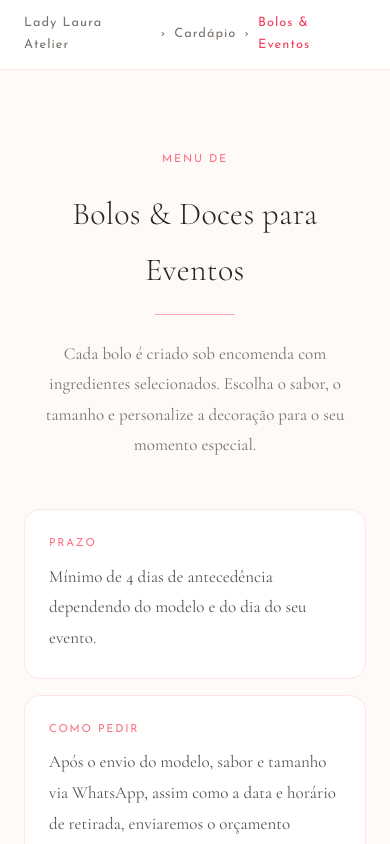
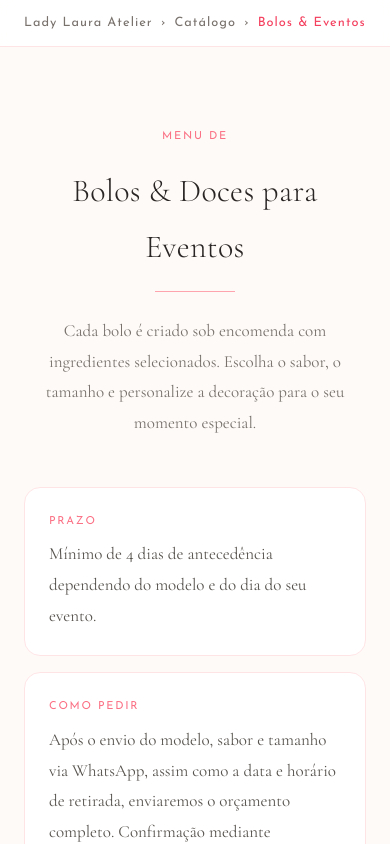
Before and after one commit to murillosezerino/ladylauraatelier, a Next.js app: page /cardapio/bolos in a window 390 px wide. Shown: the top 844 px of the page. Built offline with nearby package versions, Linux system fonts and the light colour scheme.

Commit message:
fix: carrossel bolos com HorizontalScroll + breadcrumb catálogo

```diff
--- a/app/cardapio/bolos/page.tsx
+++ b/app/cardapio/bolos/page.tsx
@@ -3,7 +3,8 @@ import Link from "next/link";
 import { bolosData } from "@/lib/catalog-data";
 import ImageCarousel from "@/components/ImageCarousel";
 import ProductImage from "@/components/ProductImage";
-import ScrollReveal from "@/components/ScrollReveal"
+import HorizontalScroll from "@/components/HorizontalScroll";
+import ScrollReveal from "@/components/ScrollReveal";
 
 const wppBase = "https://wa.me/5512997973143?text=";
 
@@ -46,13 +47,14 @@ export default function BolosPage() {
 
   return (
     <main className="min-h-screen bg-[#fdfaf7] text-stone-800">
+      <ScrollReveal />
 
       {/* BREADCRUMB */}
       <div className="sticky top-0 z-40 bg-white/90 backdrop-blur border-b border-rose-100">
         <div className="max-w-6xl mx-auto px-6 py-3 flex items-center gap-2 text-stone-500" style={{ fontFamily: 'var(--font-josefin)', fontSize: '0.8rem', letterSpacing: '0.08em' }}>
           <Link href="/" className="hover:text-rose-500 transition-colors">Lady Laura Atelier</Link>
           <span>›</span>
-          <Link href="/#cardapio" className="hover:text-rose-500 transition-colors">Cardápio</Link>
+          <Link href="/#catalogo" className="hover:text-rose-500 transition-colors">Catálogo</Link>
           <span>›</span>
           <span className="text-rose-500">Bolos & Eventos</span>
         </div>
@@ -79,7 +81,7 @@ export default function BolosPage() {
             { label: "Pagamento",  texto: intro.pagamento },
             { label: "Retirada",   texto: intro.retirada },
           ].map((item) => (
-            <div key={item.label} className="bg-white border border-rose-100 rounded-2xl p-6">
+            <div key={item.label} className="reveal bg-white border border-rose-100 rounded-2xl p-6">
               <p className="label-caps text-rose-400 mb-2">{item.label}</p>
               <p className="text-stone-600">{item.texto}</p>
             </div>
@@ -124,9 +126,9 @@ export default function BolosPage() {
 
         {/* Carrossel de sabores */}
         <p className="label-caps text-stone-400 mb-6">Deslize para ver todos os sabores →</p>
-        <div className="scroll-row">
+        <HorizontalScroll>
           {bolosFestivos.sabores.map((s) => (
-            <div key={s.nome} className="scroll-card w-72 bg-white border border-rose-100 rounded-2xl overflow-hidden hover:shadow-md transition-shadow flex flex-col">
+            <div key={s.nome} className="flex-none w-72 bg-white border border-rose-100 rounded-2xl overflow-hidden hover:shadow-md transition-shadow flex flex-col">
               <div className="relative">
                 <ProductImage src={FOTOS[s.nome] ?? ""} alt={s.nome} fallbackEmoji="🎂" />
                 {s.badge === "best-seller" && (
@@ -148,7 +150,7 @@ export default function BolosPage() {
               </div>
             </div>
           ))}
-        </div>
+        </HorizontalScroll>
       </section>
 
       {/* BOLOS BUTTERCREAM */}
@@ -199,9 +201,8 @@ export default function BolosPage() {
 
           {/* Carrossel de estilos */}
           <p className="label-caps text-stone-400 mb-6">Estilos de decoração</p>
-          <div className="scroll-row">
-            {/* Macarons & Flores */}
-            <div className="scroll-card w-80 bg-white border border-rose-100 rounded-2xl overflow-hidden hover:shadow-md transition-shadow">
+          <HorizontalScroll>
+            <div className="flex-none w-80 bg-white border border-rose-100 rounded-2xl overflow-hidden hover:shadow-md transition-shadow">
               <ImageCarousel
                 images={["/images/bolos/macarons1.jpg", "/images/bolos/macarons2.jpg", "/images/bolos/macarons3.jpg", "/images/bolos/macarons4.jpg"]}
                 alt="Macarons & Flores"
@@ -212,8 +213,7 @@ export default function BolosPage() {
               </div>
             </div>
 
-            {/* Drip Cake */}
-            <div className="scroll-card w-80 bg-white border border-rose-100 rounded-2xl overflow-hidden hover:shadow-md transition-shadow">
+            <div className="flex-none w-80 bg-white border border-rose-100 rounded-2xl overflow-hidden hover:shadow-md transition-shadow">
               <ImageCarousel
                 images={["/images/bolos/drip-cake1.jpg", "/images/bolos/drip-cake2.jpg", "/images/bolos/drip-cake3.jpg", "/images/bolos/drip-cake4.jpg"]}
                 alt="Drip Cake"
@@ -223,7 +223,7 @@ export default function BolosPage() {
                 <p className="text-stone-500 text-sm leading-relaxed">{bolosButtercream.estilosDecoracao[1].descricao}</p>
               </div>
             </div>
-          </div>
+          </HorizontalScroll>
 
           <div className="mt-10">
             <a
@@ -257,8 +257,8 @@ export default function BolosPage() {
       </section>
 
       <div className="text-center pb-20">
-        <Link href="/#cardapio" className="text-stone-400 hover:text-rose-500 transition-colors label-caps">
-          ← Voltar ao Cardápio
+        <Link href="/#catalogo" className="text-stone-400 hover:text-rose-500 transition-colors label-caps">
+          ← Voltar ao Catálogo
         </Link>
       </div>
     </main>
--- a/components/Nav.tsx
+++ b/components/Nav.tsx
@@ -4,7 +4,7 @@ import { useState, useEffect } from 'react'
 import { siteConfig } from '@/lib/data'
 
 const links = [
-  { label: 'Catálogo', href: '#cardapio' },
+  { label: 'Catálogo', href: '#catalogo' },
   { label: 'Sobre Nós', href: '#sobre' },
   { label: 'Avaliações', href: '#avaliacoes' },
   { label: 'Contato', href: '#contato' },
--- a/components/Products.tsx
+++ b/components/Products.tsx
@@ -35,13 +35,13 @@ const categorias = [
 
 export default function Products() {
   return (
-    <section id="cardapio" className="py-24 bg-[#fdfaf7]">
+    <section id="catalogo" className="py-24 bg-[#fdfaf7]">
       <div className="max-w-6xl mx-auto px-4">
 
         {/* Cabeçalho */}
         <div className="text-center mb-16">
           <p className="text-rose-400 tracking-widest text-xs uppercase mb-3 font-medium">Notre Carte</p>
-          <h2 className="text-3xl md:text-4xl font-serif font-light text-stone-800 mb-4">Cardápio</h2>
+          <h2 className="text-3xl md:text-4xl font-serif font-light text-stone-800 mb-4">Catálogo</h2>
           <span className="inline-block text-rose-300 text-xl">✦</span>
         </div>
 
```
